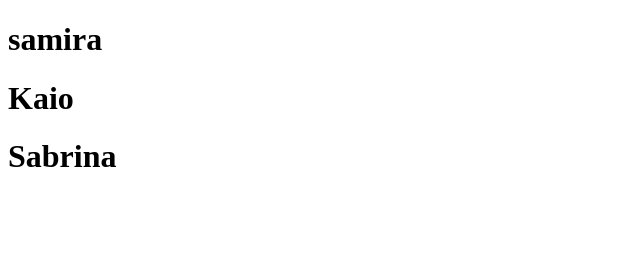
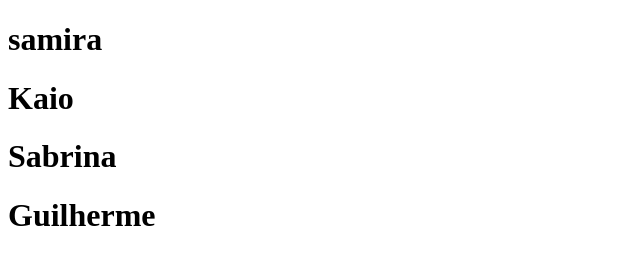
Before and after one commit to samiferreira/testpush, a plain HTML site: page index.html in a window 1280 px wide. Shown: the whole page, without its empty margins (0-640 px from the left). Drawn offline with Linux system fonts and the light colour scheme.

Commit message:
nomeGuilherme

```diff
--- a/index.html
+++ b/index.html
@@ -9,5 +9,6 @@
    <h1>samira</h1>
    <h1>Kaio</h1>
    <h1>Sabrina</h1>
+   <h1>Guilherme</h1>
 </body>
 </html>
```
